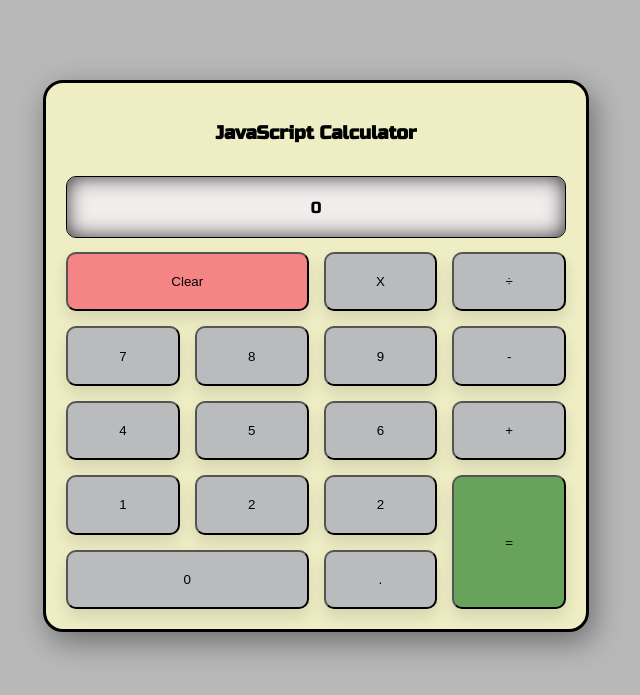
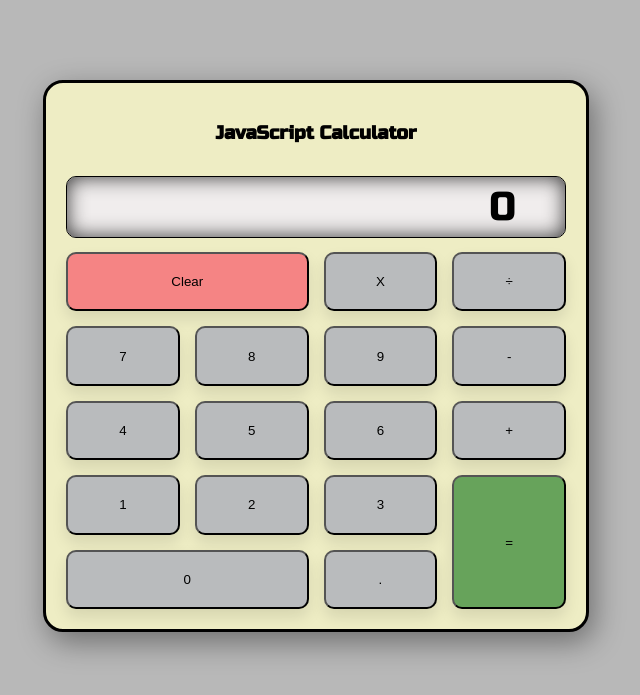
Before and after one commit to Rubick-dev/jscalc, a PHP site: page / in a window 1280 px wide. Shown: the top 695 px of the page, without its empty margins (324-964 px from the left). Run offline with PHP 8.4, Linux system fonts and the light colour scheme.

Commit message:
1st JS update, eventlistener 1 working

```diff
--- a/app.js
+++ b/app.js
@@ -1,6 +1,15 @@
+// Variables
 var calcArray = [];
+var display = 0;
+var buttons = document.querySelector('#wrapper');
+
 
 // Click on buttons will make that number appear in the display area and store it in memory for later calculation
+buttons.addEventListener("click", function(e){
+
+  console.log("registering " + e.target.value);
+  e.stopPropagation();
+});
 
 // Hit a button to add an operation to the equation
 
--- a/index.html
+++ b/index.html
@@ -10,7 +10,7 @@
 </head>
 
 <body>
-  <div class="wrapper"> <!-- Calculator wrapper container -->
+  <div class="wrapper" id="wrapper"> <!-- Calculator wrapper container -->
 
     <!-- ROW 1 - (Heading) -->
     <div id="heading" class="header">
@@ -29,60 +29,60 @@
       <button id="clear-button" class="button clear-button">Clear</button>
     </div>
     <div id="multiply" class="multiply">
-      <button id="multiply-button" class="button">X</button>
+      <button id="multiply-button" class="button" value="*">X</button>
     </div>
     <div id="divide" class="divide">
-      <button id="divide-button" class="button">&divide;</button>
+      <button id="divide-button" class="button" value="/">&divide;</button>
      </div>
 
     <!-- ROW 4 - (7 / 8 / 9 / Subtract) -->
     <div id="seven" class="seven">
-      <button id="seven-button" class="button">7</button>
+      <button id="seven-button" class="button num-button" value="7">7</button>
     </div>
     <div id="eight" class="eight">
-      <button id="eight-button" class="button">8</button>
+      <button id="eight-button" class="button" value="8">8</button>
     </div>
     <div id="nine" class="nine">
-      <button id="nine-button" class="button">9</button>
+      <button id="nine-button" class="button" value="9">9</button>
     </div>
     <div id "subtract" class="subtract">
-      <button id="minus-button" class="button">-</button>
+      <button id="minus-button" class="button" value="-">-</button>
     </div>
 
     <!-- ROW 5 - (4 / 5 / 6 / Add) -->
     <div id="four" class="four">
-      <button id="four-button" class="button">4</button>
+      <button id="four-button" class="button" value="4">4</button>
     </div>
     <div id="five" class="five">
-      <button id="five-button" class="button">5</button>
+      <button id="five-button" class="button" value="5">5</button>
     </div>
     <div id="six" class="six">
-      <button id="six-button" class="button">6</button>
+      <button id="six-button" class="button" value="6">6</button>
     </div>
     <div id="add" class="add">
-      <button id="addition-button" class="button">+</button>
+      <button id="addition-button" class="button" value="+">+</button>
     </div>
 
     <!-- ROW 6 - (1 / 2 / 3 / Equals(1/2)) -->
     <div id="one" class="one">
-      <button id="one-button" class="button">1</button>
+      <button id="one-button" class="button" value="1">1</button>
     </div>
     <div id="two" class="two">
-      <button id="two-button" class="button">2</button>
+      <button id="two-button" class="button" value="2">2</button>
     </div>
     <div id="three" class="three">
-      <button id="two-button" class="button">2</button>
+      <button id="two-button" class="button" value="3">3</button>
     </div>
     <div id="equals" class="equals">
-      <button id="equals-button" class="button">=</button>
+      <button id="equals-button" class="button" value="=">=</button>
     </div>
 
     <!-- ROW 7 - (0 / Point / Equals(2/2)) -->
     <div id="zero" class="zero">
-      <button id="zero-button" class="button">0</button>
+      <button id="zero-button" class="button" value="0">0</button>
     </div>
     <div id="dot" class="point">
-      <button id="point-button" class="button">.</button>
+      <button id="point-button" class="button" value=".">.</button>
     </div>
 
   </div> <!-- End of calculator wrapper container-->
--- a/styles.css
+++ b/styles.css
@@ -103,14 +103,13 @@ body {
   grid-area: p;
 }
 
-/* End of CSS grid specific */
+/* End of CSS grid specific CSS */
 
 .wrapper > div {
   display: flex;
   justify-content: center;
   align-items: center;
   text-align: center;
-  /* padding: 10px; */
 }
 
 .display_area {
@@ -120,17 +119,15 @@ body {
   background: rgb(240, 237, 237);
   border-radius: 10px;
   box-shadow: inset 0px 0px 20px #333;
-}
-
-.result_display_paragraph {
-  align-content: center;
-  padding-top: 5px;
-
+  display: flex;
+  justify-content: center;
+  align-items: center;
+  text-align: center;
+  font-size: 2.5rem;
 }
 
 .button {
   border-radius: 10px;
-  /* border: 1px solid black; */
   background: rgb(185, 187, 189);
   cursor: pointer;
   outline: none;
@@ -141,7 +138,6 @@ body {
   margin: 0;
 }
 
-
 #equals-button {
   background: rgb(103, 163, 91);
 }
@@ -149,3 +145,10 @@ body {
 #clear-button {
   background: rgb(245, 132, 132);
 }
+
+#result {
+  margin: 0;
+  width: 400px;
+  text-align: right;
+  overflow: hidden;
+}
```
